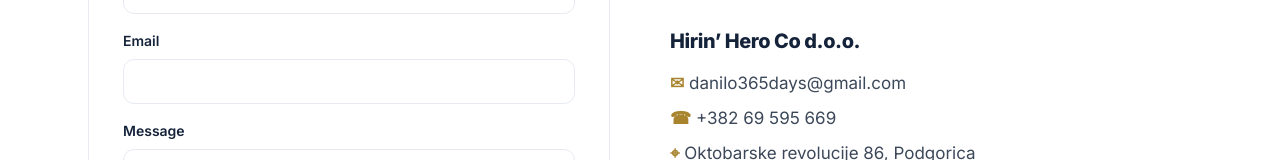
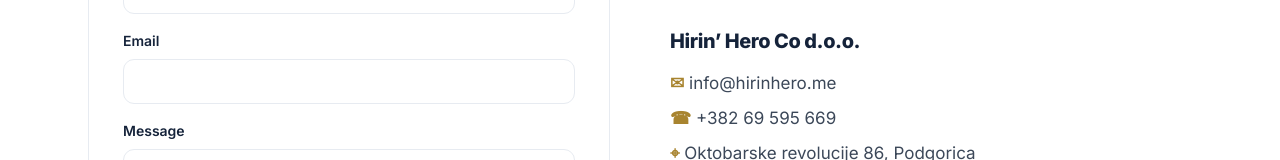
Before and after one commit to Danilobrate/hirinhero, a Next.js app: page /en/kontakt in a window 1280 px wide. Shown: the part 444-604 px from the top of the page. Built offline with nearby package versions, Linux system fonts and the light colour scheme; no server answers.

Commit message:
Update contact page email to info@hirinhero.me

```diff
--- a/src/app/[locale]/kontakt/page.tsx
+++ b/src/app/[locale]/kontakt/page.tsx
@@ -18,7 +18,7 @@
           <ContactForm />
           <div>
             <h3 style={{marginBottom: 18}}>Hirin’ Hero Co d.o.o.</h3>
-            <p style={{marginBottom: 8}}><b className="accent">✉</b> danilo365days@gmail.com</p>
+            <p style={{marginBottom: 8}}><b className="accent">✉</b> info@hirinhero.me</p>
             <p style={{marginBottom: 8}}><b className="accent">☎</b> +382 69 595 669</p>
             <p style={{marginBottom: 8}}><b className="accent">⌖</b> Oktobarske revolucije 86, Podgorica</p>
             <p style={{marginBottom: 8}}><b className="accent">in</b> linkedin.com/in/danilomontenegro</p>
```
